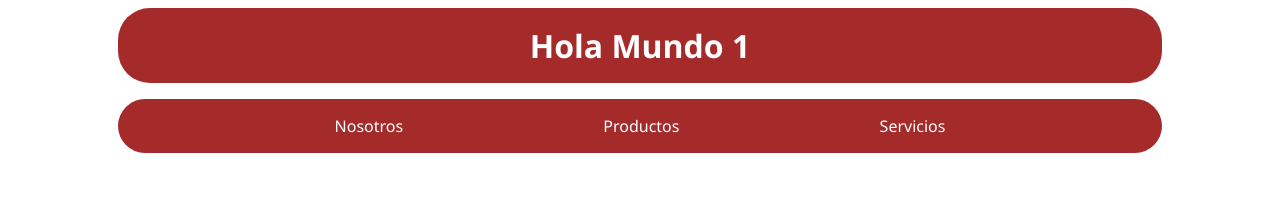
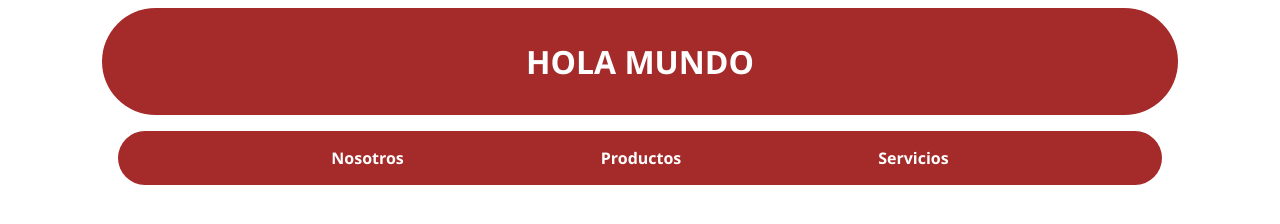
Before and after one commit to mauricloudz/03b, a plain HTML site: page index.html in a window 1280 px wide. Drawn offline with Linux system fonts and the light colour scheme.

Commit message:
commit rama titulo

```diff
--- a/assets/css/style.css
+++ b/assets/css/style.css
@@ -1,5 +1,6 @@
 body {
     font-family: 'Segoe UI', Tahoma, Geneva, Verdana, sans-serif;
+
 }
 
 header h1 {
@@ -8,8 +9,9 @@ header h1 {
     text-align: center;
     max-width: 80%;
     margin: 0 auto;
-    padding: 1rem;
-    border-radius: 1em;
+    padding: 2rem;
+    border-radius: 2em;
+    text-transform: uppercase;
 }
 
 nav ul {
@@ -24,4 +26,5 @@ nav ul {
     margin: 1em auto;
     padding: 1em;
     border-radius: 2em;
+    font-weight: 700;
 }
--- a/index.html
+++ b/index.html
@@ -8,7 +8,7 @@
 </head>
 <body>
     <header>
-        <h1>Hola Mundo 1</h1>
+        <h1>Hola Mundo</h1>
         <!-- <h2>Hola Mundo 2</h2>
         <h3>Hola mundo 3</h3> -->
     </header>
```
